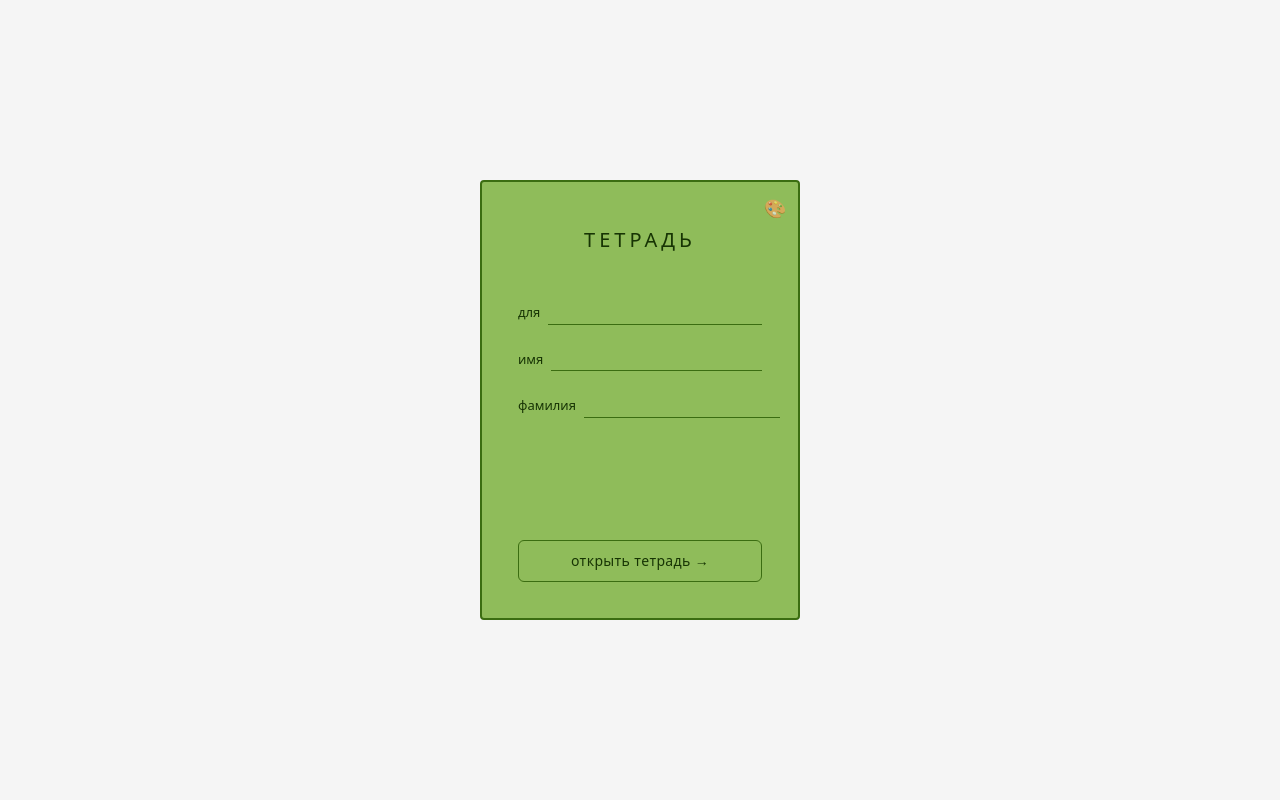
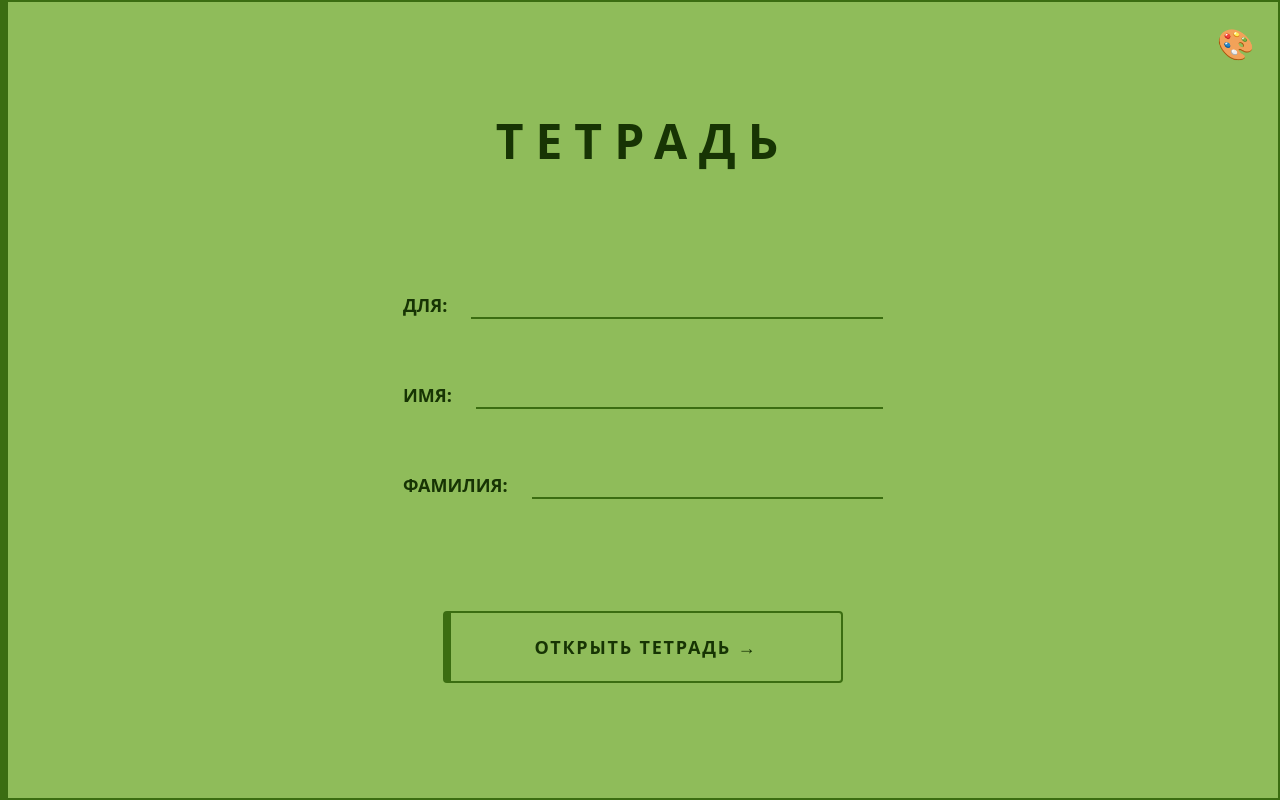
Before and after one commit to b4631119-oss/cuaderno, a Next.js app: page / in a window 1280 px wide. Built offline with nearby package versions, Linux system fonts and the light colour scheme.

Commit message:
Первый коммит проекта Cuaderno

```diff
--- a/package.json
+++ b/package.json
@@ -9,6 +9,7 @@
     "lint": "eslint"
   },
   "dependencies": {
+    "framer-motion": "^12.41.0",
     "next": "16.2.9",
     "react": "19.2.4",
     "react-dom": "19.2.4"
--- a/src/app/globals.css
+++ b/src/app/globals.css
@@ -1 +1,18 @@
 @import "tailwindcss";
+
+.dog-ear {
+  position: relative;
+}
+.dog-ear::before {
+  content: '';
+  position: absolute;
+  top: 0;
+  right: 0;
+  border-style: solid;
+  border-width: 0 40px 40px 0;
+  border-color: transparent #d1d5db transparent transparent; /* цвет "обратной стороны" */
+  transition: border-width 0.3s;
+}
+.dog-ear:hover::before {
+  border-width: 0 80px 80px 0; /* эффект разворачивания при наведении */
+}
--- a/src/app/page.tsx
+++ b/src/app/page.tsx
@@ -7,5 +7,5 @@ export default function Home() {
 
   if (!opened) return <Cover onOpen={() => setOpened(true)} />;
 
-  return <div>.</div>;
+  return <div>что то</div>;
 }
--- a/src/components/Cover.tsx
+++ b/src/components/Cover.tsx
@@ -25,81 +25,85 @@ export default function Cover({ onOpen }: CoverProps) {
   const color = COLORS[colorIdx];
 
   return (
-    <div className="min-h-screen flex items-center justify-center bg-neutral-100 px-4 py-8">
+    // Внешний контейнер: занимает весь экран, убираем padding
+    <div className="min-h-screen w-full flex items-center justify-center bg-neutral-200">
+
+      {/* Обложка:
+          w-full h-full - занимает весь экран
+          Убрали p-4, max-w, aspect
+          rounded-r-xl -> rounded-none (теперь тетрадь на весь экран)
+          Корректировка теней: shadow-inner + shadow-lg по краям
+      */}
       <div
-        className="relative w-[320px] min-h-[440px] border-2 rounded-sm flex flex-col items-center px-9 pt-11 pb-9"
+        className="relative w-full h-screen border-l-8 border-y-2 border-r-2 rounded-none shadow-[inner_0_0_20px_rgba(0,0,0,0.1),_0_0_30px_rgba(0,0,0,0.2)] flex flex-col items-center justify-center p-8 md:p-12 transition-colors duration-300"
         style={{ background: color.bg, borderColor: color.border }}
       >
-        {/* Кнопка палитры */}
+        {/* Кнопка палитры - перемещена в верхний правый угол с padding */}
         <button
-          className="absolute top-3 right-3 text-lg opacity-70 hover:opacity-100 transition-opacity"
+          className="absolute top-6 right-6 text-2xl md:text-3xl hover:scale-110 transition-transform"
           style={{ color: color.text }}
           onClick={() => setShowPalette((p) => !p)}
-          aria-label="Изменить цвет обложки"
         >
           🎨
         </button>
 
-        {/* Выбор цвета */}
+        {/* Выбор цвета: адаптивный, по центру над тетрадью */}
         {showPalette && (
-          <div className="flex gap-2 flex-wrap justify-center mb-4">
+          <div className="absolute top-16 right-6 md:top-24 md:right-12 flex flex-row gap-3 p-3 bg-white/95 rounded-full shadow-xl">
             {COLORS.map((c, i) => (
               <button
                 key={i}
-                className="w-5 h-5 rounded-full border-2 transition-transform hover:scale-110"
+                className="w-8 h-8 md:w-10 md:h-10 rounded-full border-2 transition-transform hover:scale-110"
                 style={{
                   background: c.bg,
-                  borderColor: i === colorIdx ? color.text : "transparent",
-                  transform: i === colorIdx ? "scale(1.15)" : undefined,
+                  borderColor: i === colorIdx ? "#000" : "transparent",
                 }}
                 onClick={() => {
                   setColorIdx(i);
                   setShowPalette(false);
                 }}
-                aria-label={c.label}
               />
             ))}
           </div>
         )}
 
-        {/* Заголовок */}
+        {/* Заголовок: адаптивный, крупнее на больших экранах */}
         <h1
-          className="text-xl font-medium tracking-[4px] uppercase mb-12 text-center"
+          className="text-4xl md:text-5xl font-extrabold tracking-[8px] md:tracking-[12px] uppercase mb-20 md:mb-28 text-center"
           style={{ color: color.text }}
         >
           ТЕТРАДЬ
         </h1>
 
-        {/* Поля */}
-        <div className="w-full flex flex-col gap-6">
+        {/* Поля: Flexbox центрирование и адаптивная ширина */}
+        <div className="w-full max-w-[320px] md:max-w-[480px] flex flex-col gap-10 md:gap-12">
           {[
             { label: "для", value: subject, onChange: setSubject },
             { label: "имя", value: firstName, onChange: setFirstName },
             { label: "фамилия", value: lastName, onChange: setLastName },
           ].map(({ label, value, onChange }) => (
-            <div key={label} className="flex items-end gap-2">
-              <span className="text-[13px] pb-0.5 whitespace-nowrap" style={{ color: color.text }}>
-                {label}
+            <div key={label} className="flex items-end gap-4 md:gap-6">
+              <span className="text-base md:text-lg font-semibold uppercase whitespace-nowrap" style={{ color: color.text }}>
+                {label}:
               </span>
               <input
                 type="text"
                 value={value}
                 onChange={(e) => onChange(e.target.value)}
-                maxLength={40}
-                className="flex-1 bg-transparent border-0 border-b outline-none text-[13px] pb-0.5 rounded-none"
+                className="flex-1 bg-transparent border-0 border-b-2 outline-none text-xl md:text-2xl pb-1.5 md:pb-2 font-mono tracking-wide"
                 style={{ borderBottomColor: color.border, color: color.text }}
               />
             </div>
           ))}
         </div>
 
-        {/* Кнопка открыть */}
+        {/* Кнопка "Открыть": адаптивная ширина, крупнее, прижата к низу */}
         <button
-          className="mt-auto w-full border rounded-md py-2.5 text-sm tracking-wide mt-12 hover:opacity-70 transition-opacity"
-          style={{ borderColor: color.border, color: color.text }}
+          className="mt-20 md:mt-28 w-full max-w-[320px] md:max-w-[400px] border-l-8 border-r-2 border-y-2 rounded py-4 md:py-5 text-base md:text-lg uppercase tracking-widest font-bold hover:bg-black/5 transition-all active:scale-[0.98]"
+          style={{ borderColor: color.border, color: color.text, transitionProperty: "background, border, color, transform" }}
           onClick={onOpen}
         >
-          открыть тетрадь →
+          Открыть тетрадь →
         </button>
       </div>
     </div>
--- /dev/null
+++ b/src/components/NotebookPage.tsx
@@ -0,0 +1,42 @@
+"use client";
+
+import { useState } from "react";
+import { motion, AnimatePresence } from "framer-motion";
+
+export default function NotebookPage() {
+  const [index, setIndex] = useState(0);
+
+  return (
+    <div className="min-h-screen bg-neutral-200 flex items-center justify-center p-4">
+      <div className="relative w-full max-w-2xl h-[85vh] bg-white shadow-2xl notebook-grid p-12 overflow-hidden dog-ear">
+
+        <AnimatePresence mode="wait">
+          <motion.div
+            key={index}
+            // Эффект загиба/скручивания при смене страницы
+            initial={{ rotateY: 90, opacity: 0 }}
+            animate={{ rotateY: 0, opacity: 1 }}
+            exit={{ rotateY: -90, opacity: 0 }}
+            transition={{ duration: 0.6, ease: "easeInOut" }}
+            style={{ transformStyle: "preserve-3d" }}
+            className="h-full origin-left"
+          >
+            {/* Красная линия (поля) как в школьной тетради */}
+            <div className="absolute left-12 top-0 bottom-0 w-0.5 bg-red-300" />
+
+            <h1 className="text-3xl font-bold ml-12">Страница {index + 1}</h1>
+            <p className="mt-10 text-xl ml-12 leading-loose">
+              Здесь текст ложится по клеточкам...
+            </p>
+          </motion.div>
+        </AnimatePresence>
+
+        {/* Управление */}
+        <div className="absolute bottom-8 right-8 flex gap-4">
+          <button onClick={() => setIndex(i => Math.max(0, i - 1))}>Назад</button>
+          <button onClick={() => setIndex(i => i + 1)}>Вперед</button>
+        </div>
+      </div>
+    </div>
+  );
+}
```
Also changed, not shown: 1 other file (tests, documents, lock files or other folders).
